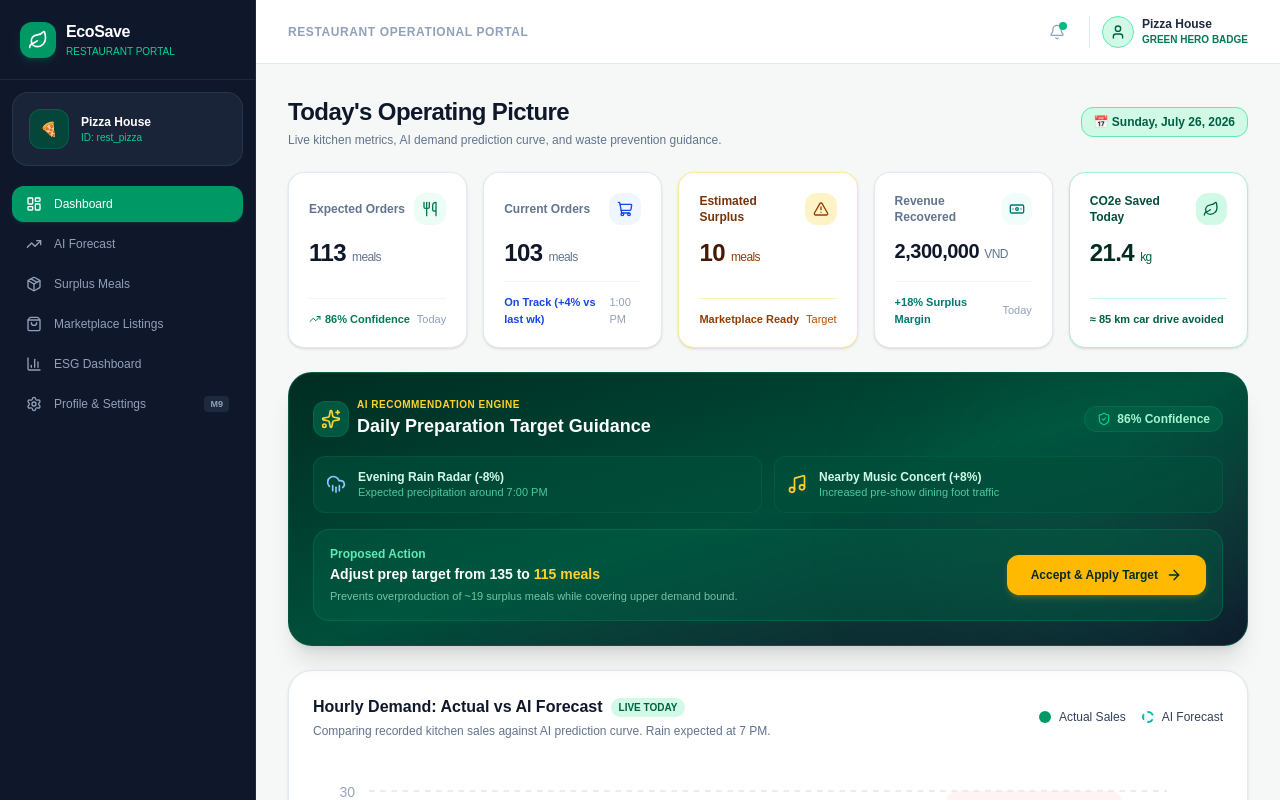
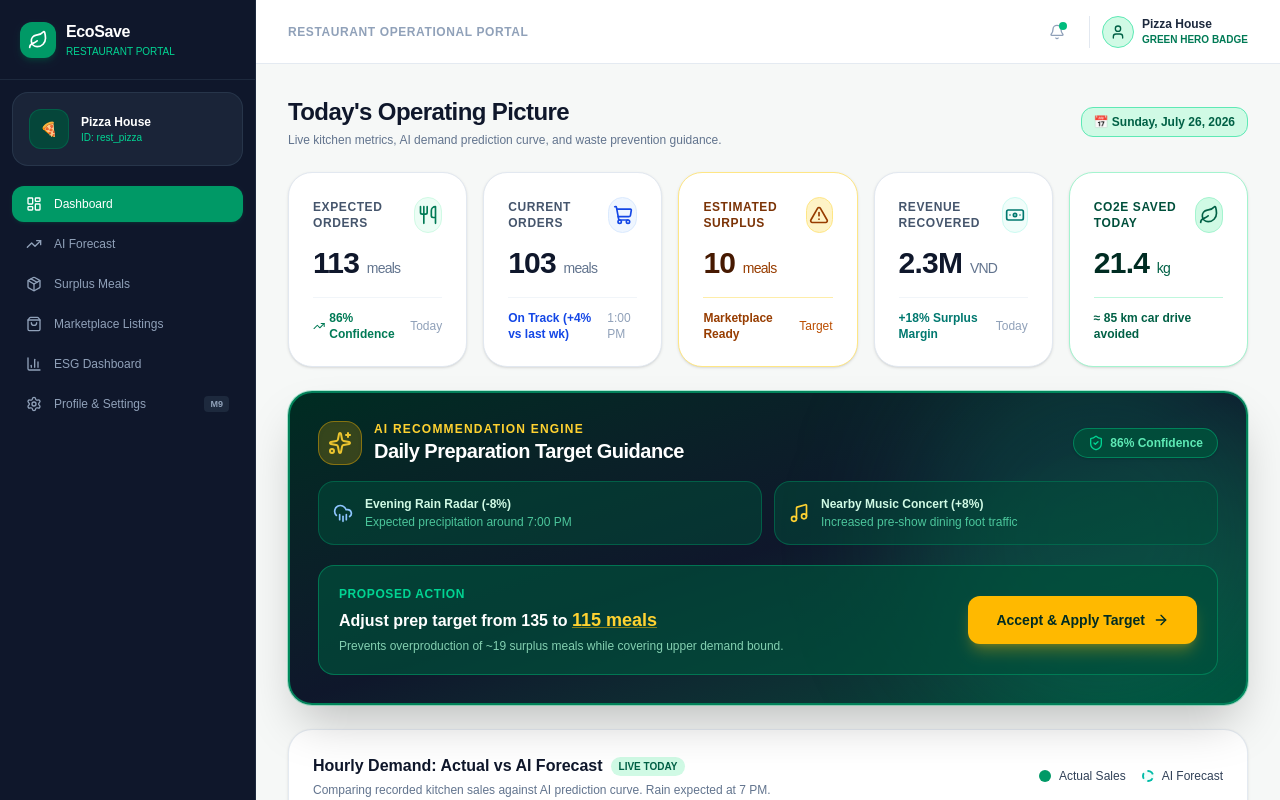
Before and after one commit to Haphuc-jasmine/EcoSave, a Next.js app: page /restaurant/dashboard in a window 1280 px wide. Shown: the top 800 px of the page. Built offline with nearby package versions, Linux system fonts and the light colour scheme.

Commit message:
feat: final UI polish and design system improvements

```diff
--- a/src/app/restaurant/listings/page.tsx
+++ b/src/app/restaurant/listings/page.tsx
@@ -125,7 +125,6 @@ export default function RestaurantListingsPage() {
 
             <div className="divide-y divide-slate-100">
               {mounted && myListings.map((listing) => {
-                const savedPerMeal = listing.originalPrice - listing.salePrice;
                 return (
                   <div
                     key={listing.id}
--- a/src/components/dashboard/AiRecommendationCard.tsx
+++ b/src/components/dashboard/AiRecommendationCard.tsx
@@ -16,27 +16,28 @@ export default function AiRecommendationCard() {
   };
 
   return (
-    <div className="bg-gradient-to-br from-emerald-950 via-emerald-900 to-slate-900 text-white rounded-3xl p-6 shadow-xl border border-emerald-800/80 relative overflow-hidden">
-      {/* Decorative glow */}
-      <div className="absolute top-0 right-0 w-80 h-80 bg-emerald-500/10 rounded-full blur-3xl pointer-events-none" />
+    <div className="bg-gradient-to-br from-emerald-950 via-slate-900 to-emerald-900 text-white rounded-3xl p-6 lg:p-7 shadow-2xl border-2 border-emerald-600/80 relative overflow-hidden ring-1 ring-emerald-500/30">
+      {/* Decorative background glow */}
+      <div className="absolute -top-12 -right-12 w-96 h-96 bg-emerald-500/20 rounded-full blur-3xl pointer-events-none" />
 
       <div className="relative z-10">
         <div className="flex flex-col sm:flex-row items-start sm:items-center justify-between gap-4 mb-4">
-          <div className="flex items-center gap-2">
-            <div className="w-9 h-9 rounded-xl bg-emerald-800/80 text-amber-300 flex items-center justify-center border border-emerald-700/50">
-              <Sparkles className="w-5 h-5" />
+          <div className="flex items-center gap-3">
+            <div className="w-11 h-11 rounded-2xl bg-amber-400/20 text-amber-300 flex items-center justify-center border border-amber-400/40 shadow-inner">
+              <Sparkles className="w-6 h-6 animate-pulse" />
             </div>
             <div>
-              <div className="text-[10px] font-bold uppercase tracking-wider text-amber-300">
-                AI Recommendation Engine
+              <div className="text-xs font-extrabold uppercase tracking-widest text-amber-300 flex items-center gap-1.5">
+                <span>AI Recommendation Engine</span>
+                <span className="w-2 h-2 rounded-full bg-emerald-400 animate-ping inline-block" />
               </div>
-              <h3 className="text-lg font-bold text-white">Daily Preparation Target Guidance</h3>
+              <h3 className="text-xl font-extrabold text-white tracking-tight">Daily Preparation Target Guidance</h3>
             </div>
           </div>
 
           <div className="flex items-center gap-2">
-            <span className="bg-emerald-800/80 text-emerald-200 border border-emerald-700/60 text-xs font-semibold px-3 py-1 rounded-full flex items-center gap-1.5">
-              <ShieldCheck className="w-3.5 h-3.5 text-emerald-400" />
+            <span className="bg-emerald-900/90 text-emerald-300 border border-emerald-500/50 text-xs font-bold px-3.5 py-1.5 rounded-full flex items-center gap-1.5 shadow-sm">
+              <ShieldCheck className="w-4 h-4 text-emerald-400" />
               {forecast.confidence}% Confidence
             </span>
           </div>
@@ -44,45 +45,45 @@ export default function AiRecommendationCard() {
 
         {/* Factors breakdown strip */}
         <div className="grid grid-cols-1 sm:grid-cols-2 gap-3 my-4">
-          <div className="bg-emerald-900/60 p-3 rounded-xl border border-emerald-800/60 flex items-center gap-3">
+          <div className="bg-emerald-900/50 p-3.5 rounded-2xl border border-emerald-700/60 flex items-center gap-3">
             <CloudRain className="w-5 h-5 text-blue-300 shrink-0" />
             <div className="text-xs">
-              <div className="font-semibold text-emerald-100">Evening Rain Radar (-8%)</div>
-              <div className="text-[11px] text-emerald-300/80">Expected precipitation around 7:00 PM</div>
+              <div className="font-bold text-emerald-100">Evening Rain Radar (-8%)</div>
+              <div className="text-emerald-300/80 mt-0.5">Expected precipitation around 7:00 PM</div>
             </div>
           </div>
 
-          <div className="bg-emerald-900/60 p-3 rounded-xl border border-emerald-800/60 flex items-center gap-3">
+          <div className="bg-emerald-900/50 p-3.5 rounded-2xl border border-emerald-700/60 flex items-center gap-3">
             <Music className="w-5 h-5 text-amber-300 shrink-0" />
             <div className="text-xs">
-              <div className="font-semibold text-emerald-100">Nearby Music Concert (+8%)</div>
-              <div className="text-[11px] text-emerald-300/80">Increased pre-show dining foot traffic</div>
+              <div className="font-bold text-emerald-100">Nearby Music Concert (+8%)</div>
+              <div className="text-emerald-300/80 mt-0.5">Increased pre-show dining foot traffic</div>
             </div>
           </div>
         </div>
 
         {/* Proposal & Action Bar */}
-        <div className="bg-emerald-800/40 p-4 rounded-2xl border border-emerald-700/50 flex flex-col sm:flex-row items-start sm:items-center justify-between gap-4 mt-4">
+        <div className="bg-emerald-900/70 p-5 rounded-2xl border border-emerald-600/60 flex flex-col sm:flex-row items-start sm:items-center justify-between gap-4 mt-5">
           <div>
-            <div className="text-xs font-semibold text-emerald-300">Proposed Action</div>
-            <div className="text-sm font-bold text-white mt-0.5">
+            <div className="text-xs font-bold uppercase tracking-wider text-emerald-400">Proposed Action</div>
+            <div className="text-base font-extrabold text-white mt-1">
               Adjust prep target from 135 to{' '}
-              <span className="text-amber-300 font-extrabold">{forecast.recommendedPrep} meals</span>
+              <span className="text-amber-300 text-lg font-black underline decoration-amber-400/50">{forecast.recommendedPrep} meals</span>
             </div>
-            <p className="text-[11px] text-emerald-200/70 mt-1">
+            <p className="text-xs text-emerald-200/80 mt-1">
               Prevents overproduction of ~19 surplus meals while covering upper demand bound.
             </p>
           </div>
 
           {recommendationAccepted ? (
-            <div className="bg-emerald-700 text-white font-bold text-xs px-5 py-3 rounded-xl flex items-center gap-2 shadow-inner border border-emerald-500">
-              <CheckCircle2 className="w-4 h-4 text-emerald-300" />
+            <div className="bg-emerald-700 text-white font-bold text-sm px-6 py-3.5 rounded-xl flex items-center gap-2 shadow-inner border border-emerald-400">
+              <CheckCircle2 className="w-5 h-5 text-emerald-300" />
               <span>Target Set to {preparationTarget} Meals</span>
             </div>
           ) : (
             <button
               onClick={handleAccept}
-              className="w-full sm:w-auto bg-amber-400 hover:bg-amber-300 text-emerald-950 font-bold text-xs px-6 py-3 rounded-xl transition-all shadow-md shadow-amber-400/20 hover:scale-[1.02] flex items-center justify-center gap-2 whitespace-nowrap"
+              className="w-full sm:w-auto bg-amber-400 hover:bg-amber-300 text-emerald-950 font-black text-sm px-7 py-3.5 rounded-xl transition-all shadow-lg shadow-amber-400/30 hover:scale-[1.02] flex items-center justify-center gap-2 whitespace-nowrap focus:outline-none focus:ring-2 focus:ring-amber-300 focus:ring-offset-2 focus:ring-offset-emerald-950"
             >
               <span>Accept & Apply Target</span>
               <ArrowRight className="w-4 h-4" />
@@ -92,7 +93,7 @@ export default function AiRecommendationCard() {
 
         {/* Confirmation Toast Alert */}
         {showToast && (
-          <div className="mt-3 p-3 bg-emerald-500/20 border border-emerald-400/40 rounded-xl flex items-center gap-2 text-xs text-emerald-200 animate-fade-in">
+          <div className="mt-4 p-3.5 bg-emerald-500/20 border border-emerald-400/50 rounded-xl flex items-center gap-2 text-xs font-medium text-emerald-200 animate-fade-in">
             <CheckCircle2 className="w-4 h-4 text-emerald-400 shrink-0" />
             <span>Kitchen preparation target updated to {preparationTarget} meals! Overproduction risk mitigated.</span>
           </div>
--- a/src/components/dashboard/KpiCards.tsx
+++ b/src/components/dashboard/KpiCards.tsx
@@ -15,98 +15,98 @@ export default function KpiCards() {
   return (
     <div className="grid grid-cols-1 sm:grid-cols-2 lg:grid-cols-5 gap-4">
       {/* Card 1: Expected Orders */}
-      <div className="bg-white rounded-2xl p-5 border border-slate-200/90 shadow-sm hover:shadow-md transition-all flex flex-col justify-between">
+      <div className="bg-white rounded-3xl p-6 border border-slate-200 shadow-sm hover:shadow-md transition-all flex flex-col justify-between">
         <div>
           <div className="flex items-center justify-between mb-3">
-            <span className="text-xs font-semibold text-slate-500">Expected Orders</span>
-            <div className="w-8 h-8 rounded-xl bg-emerald-50 text-emerald-700 flex items-center justify-center">
-              <Utensils className="w-4 h-4" />
+            <span className="text-xs font-bold uppercase tracking-wider text-slate-600">Expected Orders</span>
+            <div className="w-9 h-9 rounded-2xl bg-emerald-50 text-emerald-700 flex items-center justify-center border border-emerald-100">
+              <Utensils className="w-5 h-5" />
             </div>
           </div>
-          <div className="text-2xl font-extrabold text-slate-900 tracking-tight">
-            {expectedOrders} <span className="text-xs font-normal text-slate-500">meals</span>
+          <div className="text-3xl font-extrabold text-slate-900 tracking-tight">
+            {expectedOrders} <span className="text-sm font-medium text-slate-500">meals</span>
           </div>
         </div>
-        <div className="mt-3 pt-3 border-t border-slate-100 flex items-center justify-between text-[11px]">
-          <span className="text-emerald-700 font-semibold flex items-center gap-1">
-            <TrendingUp className="w-3 h-3" /> {confidence}% Confidence
+        <div className="mt-4 pt-3 border-t border-slate-100 flex items-center justify-between text-xs">
+          <span className="text-emerald-700 font-bold flex items-center gap-1">
+            <TrendingUp className="w-3.5 h-3.5" /> {confidence}% Confidence
           </span>
           <span className="text-slate-400 font-mono">Today</span>
         </div>
       </div>
 
       {/* Card 2: Current Orders */}
-      <div className="bg-white rounded-2xl p-5 border border-slate-200/90 shadow-sm hover:shadow-md transition-all flex flex-col justify-between">
+      <div className="bg-white rounded-3xl p-6 border border-slate-200 shadow-sm hover:shadow-md transition-all flex flex-col justify-between">
         <div>
           <div className="flex items-center justify-between mb-3">
-            <span className="text-xs font-semibold text-slate-500">Current Orders</span>
-            <div className="w-8 h-8 rounded-xl bg-blue-50 text-blue-700 flex items-center justify-center">
-              <ShoppingCart className="w-4 h-4" />
+            <span className="text-xs font-bold uppercase tracking-wider text-slate-600">Current Orders</span>
+            <div className="w-9 h-9 rounded-2xl bg-blue-50 text-blue-700 flex items-center justify-center border border-blue-100">
+              <ShoppingCart className="w-5 h-5" />
             </div>
           </div>
-          <div className="text-2xl font-extrabold text-slate-900 tracking-tight">
-            {currentOrders} <span className="text-xs font-normal text-slate-500">meals</span>
+          <div className="text-3xl font-extrabold text-slate-900 tracking-tight">
+            {currentOrders} <span className="text-sm font-medium text-slate-500">meals</span>
           </div>
         </div>
-        <div className="mt-3 pt-3 border-t border-slate-100 flex items-center justify-between text-[11px]">
-          <span className="text-blue-700 font-semibold">On Track (+4% vs last wk)</span>
+        <div className="mt-4 pt-3 border-t border-slate-100 flex items-center justify-between text-xs">
+          <span className="text-blue-700 font-bold">On Track (+4% vs last wk)</span>
           <span className="text-slate-400 font-mono">1:00 PM</span>
         </div>
       </div>
 
       {/* Card 3: Estimated Surplus */}
-      <div className="bg-white rounded-2xl p-5 border border-amber-200/80 bg-amber-50/30 shadow-sm hover:shadow-md transition-all flex flex-col justify-between">
+      <div className="bg-white rounded-3xl p-6 border border-amber-200 bg-amber-50/40 shadow-sm hover:shadow-md transition-all flex flex-col justify-between">
         <div>
           <div className="flex items-center justify-between mb-3">
-            <span className="text-xs font-semibold text-amber-900">Estimated Surplus</span>
-            <div className="w-8 h-8 rounded-xl bg-amber-100 text-amber-800 flex items-center justify-center">
-              <AlertTriangle className="w-4 h-4" />
+            <span className="text-xs font-bold uppercase tracking-wider text-amber-900">Estimated Surplus</span>
+            <div className="w-9 h-9 rounded-2xl bg-amber-100 text-amber-800 flex items-center justify-center border border-amber-200">
+              <AlertTriangle className="w-5 h-5" />
             </div>
           </div>
-          <div className="text-2xl font-extrabold text-amber-950 tracking-tight">
-            {estimatedSurplus} <span className="text-xs font-normal text-amber-800">meals</span>
+          <div className="text-3xl font-extrabold text-amber-950 tracking-tight">
+            {estimatedSurplus} <span className="text-sm font-medium text-amber-800">meals</span>
           </div>
         </div>
-        <div className="mt-3 pt-3 border-t border-amber-200/60 flex items-center justify-between text-[11px]">
-          <span className="text-amber-800 font-semibold">Marketplace Ready</span>
+        <div className="mt-4 pt-3 border-t border-amber-200/70 flex items-center justify-between text-xs">
+          <span className="text-amber-800 font-bold">Marketplace Ready</span>
           <span className="text-amber-700 font-mono">Target</span>
         </div>
       </div>
 
       {/* Card 4: Revenue Recovered Today */}
-      <div className="bg-white rounded-2xl p-5 border border-slate-200/90 shadow-sm hover:shadow-md transition-all flex flex-col justify-between">
+      <div className="bg-white rounded-3xl p-6 border border-slate-200 shadow-sm hover:shadow-md transition-all flex flex-col justify-between">
         <div>
           <div className="flex items-center justify-between mb-3">
-            <span className="text-xs font-semibold text-slate-500">Revenue Recovered</span>
-            <div className="w-8 h-8 rounded-xl bg-teal-50 text-teal-700 flex items-center justify-center">
-              <Banknote className="w-4 h-4" />
+            <span className="text-xs font-bold uppercase tracking-wider text-slate-600">Revenue Recovered</span>
+            <div className="w-9 h-9 rounded-2xl bg-teal-50 text-teal-700 flex items-center justify-center border border-teal-100">
+              <Banknote className="w-5 h-5" />
             </div>
           </div>
-          <div className="text-xl font-extrabold text-slate-900 tracking-tight">
-            2,300,000 <span className="text-xs font-normal text-slate-500">VND</span>
+          <div className="text-2xl lg:text-3xl font-extrabold text-slate-900 tracking-tight">
+            2.3M <span className="text-sm font-medium text-slate-500">VND</span>
           </div>
         </div>
-        <div className="mt-3 pt-3 border-t border-slate-100 flex items-center justify-between text-[11px]">
-          <span className="text-teal-700 font-semibold">+18% Surplus Margin</span>
+        <div className="mt-4 pt-3 border-t border-slate-100 flex items-center justify-between text-xs">
+          <span className="text-teal-700 font-bold">+18% Surplus Margin</span>
           <span className="text-slate-400 font-mono">Today</span>
         </div>
       </div>
 
       {/* Card 5: CO2e Saved Today */}
-      <div className="bg-white rounded-2xl p-5 border border-emerald-200 bg-emerald-50/30 shadow-sm hover:shadow-md transition-all flex flex-col justify-between">
+      <div className="bg-white rounded-3xl p-6 border border-emerald-200 bg-emerald-50/40 shadow-sm hover:shadow-md transition-all flex flex-col justify-between">
         <div>
           <div className="flex items-center justify-between mb-3">
-            <span className="text-xs font-semibold text-emerald-900">CO2e Saved Today</span>
-            <div className="w-8 h-8 rounded-xl bg-emerald-100 text-emerald-800 flex items-center justify-center">
-              <Leaf className="w-4 h-4" />
+            <span className="text-xs font-bold uppercase tracking-wider text-emerald-900">CO2e Saved Today</span>
+            <div className="w-9 h-9 rounded-2xl bg-emerald-100 text-emerald-800 flex items-center justify-center border border-emerald-200">
+              <Leaf className="w-5 h-5" />
             </div>
           </div>
-          <div className="text-2xl font-extrabold text-emerald-950 tracking-tight">
-            21.4 <span className="text-xs font-normal text-emerald-800">kg</span>
+          <div className="text-3xl font-extrabold text-emerald-950 tracking-tight">
+            21.4 <span className="text-sm font-medium text-emerald-800">kg</span>
           </div>
         </div>
-        <div className="mt-3 pt-3 border-t border-emerald-200/60 flex items-center justify-between text-[11px]">
-          <span className="text-emerald-800 font-semibold">≈ 85 km car drive avoided</span>
+        <div className="mt-4 pt-3 border-t border-emerald-200/70 flex items-center justify-between text-xs">
+          <span className="text-emerald-800 font-bold">≈ 85 km car drive avoided</span>
         </div>
       </div>
     </div>
```
Also changed, not shown: src/app/admin/overview/page.tsx (+1 -12 lines), src/app/customer/marketplace/page.tsx (+18 -8 lines), src/app/restaurant/esg/page.tsx (+130 -31 lines), src/app/restaurant/surplus/page.tsx (+8 -7 lines), src/components/forecast/ForecastSimulationModal.tsx (+50 -10 lines), src/components/layout/Navbar.tsx (+1 -8 lines), src/components/marketplace/CustomerImpactStrip.tsx (+36 -36 lines), src/lib/useHasMounted.ts (+6 -8 lines).
